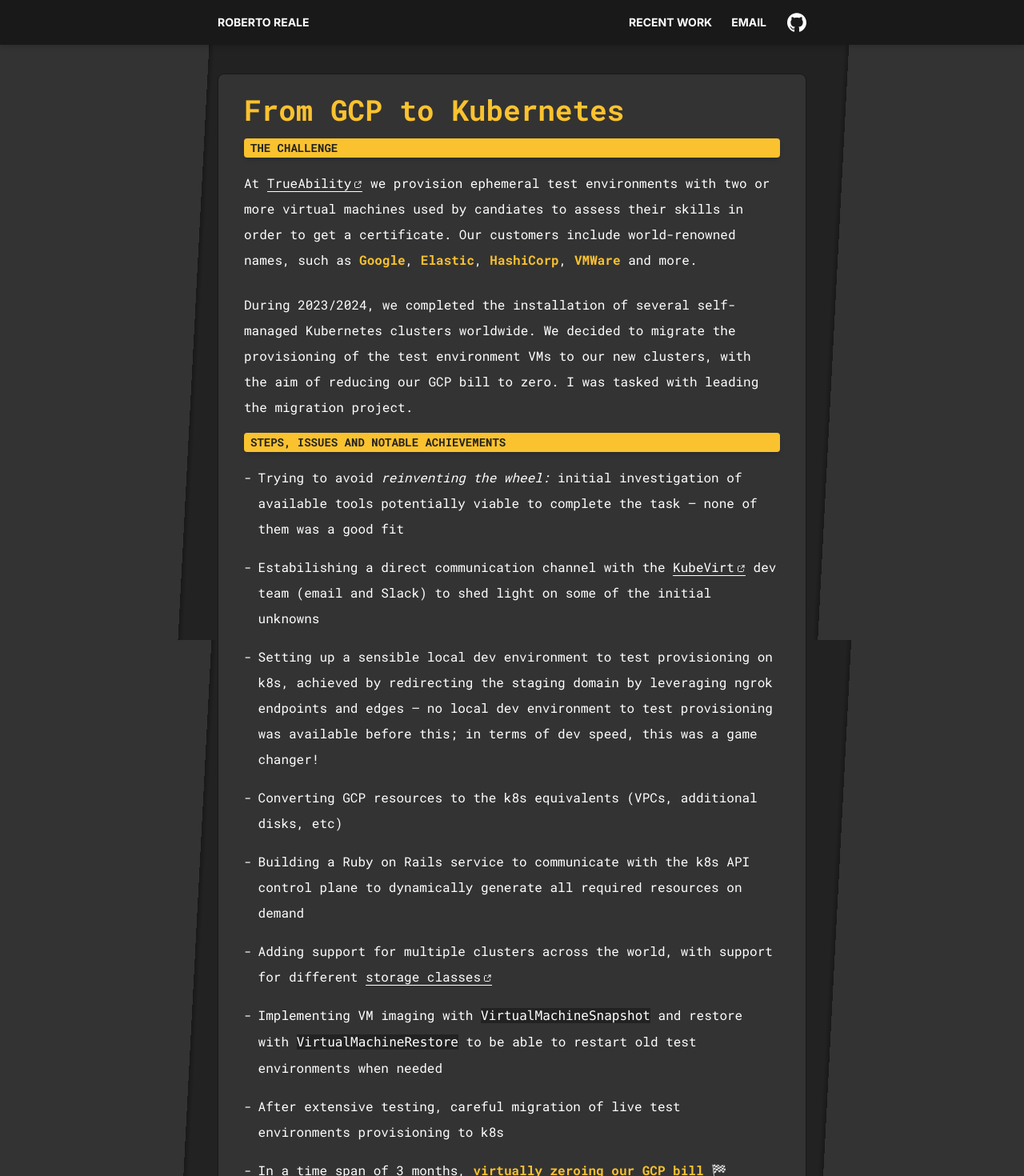
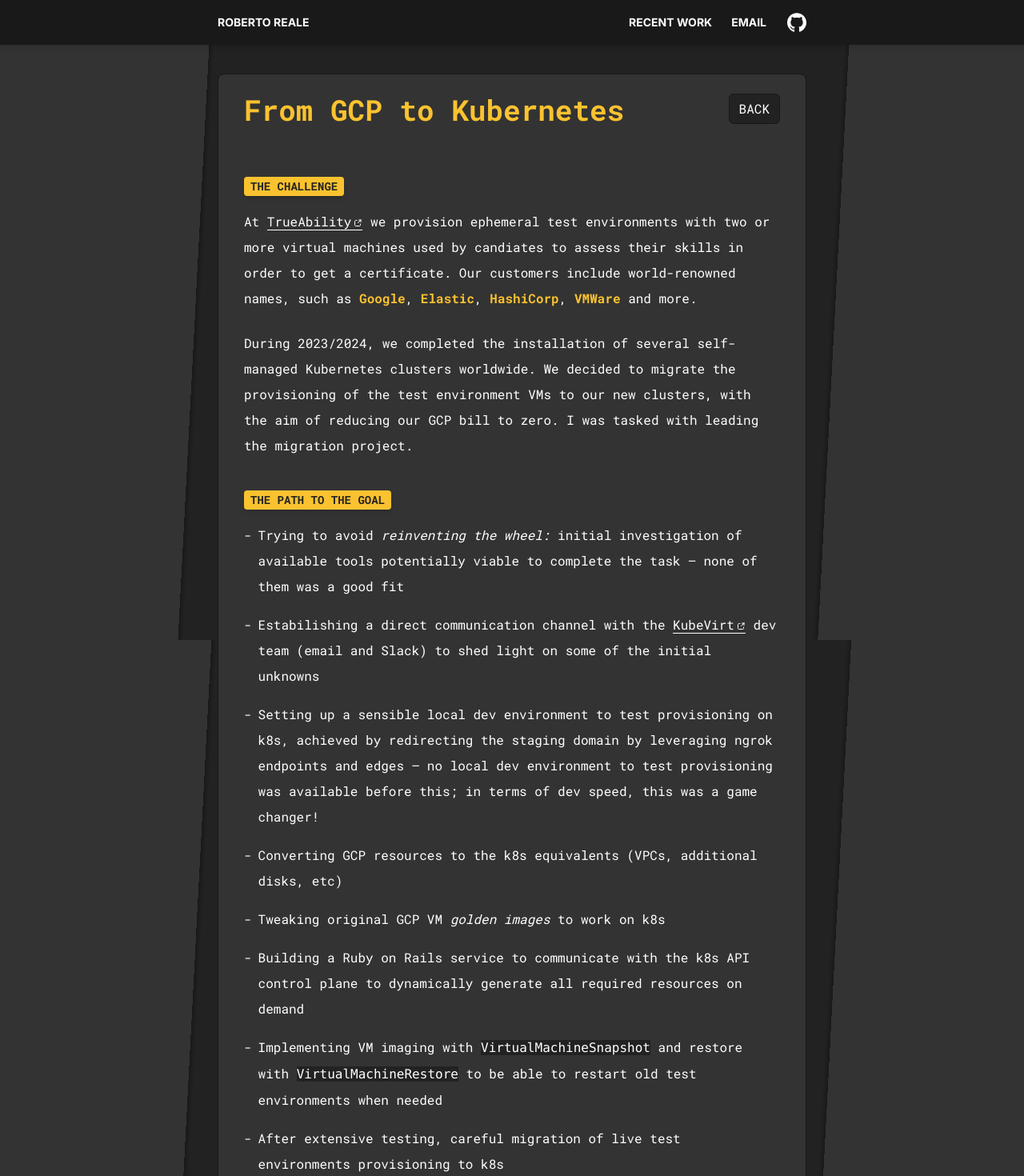
Before and after one commit to sickdyd/sickdyd.github.io, a Next.js app: page /recent-work/from-gcp-to-k8s in a window 1280 px wide. Shown: the top 1470 px of the page at 80% size. Built offline with nearby package versions, Linux system fonts and the light colour scheme.

Commit message:
Add GoBack and GoTop buttons

```diff
--- /dev/null
+++ b/src/app/components/GoBack.tsx
@@ -0,0 +1,19 @@
+"use client";
+import { useRouter } from "next/navigation";
+
+export default function GoBack() {
+  const router = useRouter();
+
+  const handleOnClick = () => {
+    router.back();
+  };
+
+  return (
+    <span
+      onClick={handleOnClick}
+      className="place-self-start rounded-md border border-quaternary bg-tertiary pb-0.5 pl-3 pr-3 pt-0.5 text-white hover:cursor-pointer hover:text-primary"
+    >
+      BACK
+    </span>
+  );
+}
--- /dev/null
+++ b/src/app/components/GoTop.tsx
@@ -0,0 +1,16 @@
+"use client";
+
+export default function GoTop() {
+  const handleOnClick = () => {
+    window.scrollTo({ top: 0, behavior: "smooth" });
+  };
+
+  return (
+    <span
+      onClick={handleOnClick}
+      className="self-end rounded-md border border-quaternary bg-secondary pb-0.5 pl-2 pr-2 pt-0.5 text-white hover:cursor-pointer hover:text-primary"
+    >
+      TOP
+    </span>
+  );
+}
--- a/src/app/components/H1.tsx
+++ b/src/app/components/H1.tsx
@@ -1,3 +1,16 @@
-export default function H1({ children }: { children: React.ReactNode }) {
-  return <h1 className="mb-4 text-4xl font-bold text-primary">{children}</h1>;
+import GoBack from "./GoBack";
+
+export default function H1({
+  children,
+  withBack,
+}: {
+  children: React.ReactNode;
+  withBack?: boolean;
+}) {
+  return (
+    <div className="flex justify-between">
+      <h1 className="mb-8 text-4xl font-bold text-primary">{children}</h1>
+      {withBack && <GoBack />}
+    </div>
+  );
 }
--- a/src/app/components/Subtitle.tsx
+++ b/src/app/components/Subtitle.tsx
@@ -1,6 +1,6 @@
 export default function Subtitle({ children }: { children?: React.ReactNode }) {
   return (
-    <h3 className="shadow-3d mb-4 mt-4 self-start rounded bg-primary pb-0.5 pl-2 pr-2 pt-0.5 text-sm font-bold uppercase text-tertiary shadow-md">
+    <h3 className="shadow-3d mb-4 mt-8 inline-block flex-grow-0 self-start rounded bg-primary pb-0.5 pl-2 pr-2 pt-0.5 text-sm font-bold uppercase text-tertiary shadow-md">
       {children}
     </h3>
   );
--- a/src/app/components/TextWrapper.tsx
+++ b/src/app/components/TextWrapper.tsx
@@ -1,11 +1,21 @@
+import Link from "next/link";
+
 export default function TextWrapper({
   children,
+  href,
 }: {
   children: React.ReactNode;
+  href?: string;
 }) {
-  return (
-    <div className="mb-4 rounded-lg border border-quaternary bg-secondary pb-6 pl-8 pr-8 pt-6 text-white shadow-sm">
-      {children}
-    </div>
+  const className = `mb-4 rounded-lg border border-quaternary bg-secondary pb-6 pl-8 pr-8 pt-6 text-white shadow-sm ${
+    href ? "hover:bg-quaternary" : ""
+  }`;
+
+  return href ? (
+    <Link href={href}>
+      <div className={className}>{children}</div>
+    </Link>
+  ) : (
+    <div className={className}>{children}</div>
   );
 }
--- a/src/app/page.tsx
+++ b/src/app/page.tsx
@@ -1,5 +1,6 @@
 import Image from "next/image";
 import CodeBlock from "./components/CodeBlock";
+import GoTop from "./components/GoTop";
 import ImageWithText from "./components/ImageWithText";
 import Link from "./components/Link";
 import Quote from "./components/Quote";
@@ -196,6 +197,7 @@
         </Link>{" "}
         and let’s start a conversation :-)
       </p>
+      <GoTop />
     </div>
   );
 }
--- a/src/app/recent-work/RecentWorkItem.tsx
+++ b/src/app/recent-work/RecentWorkItem.tsx
@@ -1,4 +1,3 @@
-import Link from "next/link";
 import ImageWithText from "../components/ImageWithText";
 import Subtitle from "../components/Subtitle";
 import TextWrapper from "../components/TextWrapper";
@@ -16,12 +15,11 @@
   techStackIcons?: string[];
 }) {
   return (
-    <Link href={link}>
-      <TextWrapper>
-        <div className="flex flex-col gap-4">
+    <TextWrapper href="/recent-work/from-gcp-to-k8s">
+      <div className="flex flex-col">
         <Subtitle>{title}</Subtitle>
         <p>{description}</p>
-          <span className="mt-4 text-nowrap text-xs text-primary">
+        <span className="mb-6 mt-6 text-nowrap text-xs text-primary">
           TECH STACK
         </span>
         <div className="grid grid-cols-8 gap-4">
@@ -35,6 +33,5 @@
         </div>
       </div>
     </TextWrapper>
-    </Link>
   );
 }
--- a/src/app/recent-work/from-gcp-to-k8s/page.tsx
+++ b/src/app/recent-work/from-gcp-to-k8s/page.tsx
@@ -1,4 +1,5 @@
 import CodeBlock from "@/app/components/CodeBlock";
+import GoTop from "@/app/components/GoTop";
 import H1 from "@/app/components/H1";
 import Link from "@/app/components/Link";
 import Subtitle from "@/app/components/Subtitle";
@@ -7,9 +8,9 @@
 
 export default function GCPToK8s() {
   return (
-    <>
+    <div className="flex flex-col">
       <TextWrapper>
-        <H1>From GCP to Kubernetes</H1>
+        <H1 withBack>From GCP to Kubernetes</H1>
         <Subtitle>The challenge</Subtitle>
         <p className="mb-6">
           At{" "}
@@ -34,7 +35,7 @@
           aim of reducing our GCP bill to zero. I was tasked with leading the
           migration project.
         </p>
-        <Subtitle>Steps, issues and notable achievements</Subtitle>
+        <Subtitle>THE PATH TO THE GOAL</Subtitle>
         <div className="flex flex-col gap-4">
           <div className="flex gap-2">
             <span>-</span>
@@ -75,22 +76,15 @@
           <div className="flex gap-2">
             <span>-</span>
             <p>
-              Building a Ruby on Rails service to communicate with the k8s API
-              control plane to dynamically generate all required resources on
-              demand
+              Tweaking original GCP VM <i>golden images</i> to work on k8s
             </p>
           </div>
           <div className="flex gap-2">
             <span>-</span>
             <p>
-              Adding support for multiple clusters across the world, with
-              support for different{" "}
-              <Link
-                href="https://kubernetes.io/docs/concepts/storage/storage-classes/"
-                target="_blank"
-              >
-                storage classes
-              </Link>
+              Building a Ruby on Rails service to communicate with the k8s API
+              control plane to dynamically generate all required resources on
+              demand
             </p>
           </div>
           <div className="flex gap-2">
@@ -118,6 +112,7 @@
           </div>
         </div>
       </TextWrapper>
-    </>
+      <GoTop />
+    </div>
   );
 }
--- a/src/app/recent-work/page.tsx
+++ b/src/app/recent-work/page.tsx
@@ -1,4 +1,5 @@
 import { ReactNode } from "react";
+import GoTop from "../components/GoTop";
 import H1 from "../components/H1";
 import TextWrapper from "../components/TextWrapper";
 import RecentWorkEntry from "./RecentWorkItem";
@@ -12,7 +13,7 @@
   return (
     <>
       <TextWrapper>
-        <H1>Recent work</H1>
+        <H1 withBack>Recent work</H1>
         <p className="text-quinary">
           Due to the diverse nature of the roles I've covered in my career, some
           of the most memorable achievements are not something that can be
@@ -50,6 +51,7 @@
         description="Figma plugin for UXPin application, allowing designers to import their Figma projects in UXPin..."
         link="/recent-work/uxpin-plugin-figma"
       />
+      <GoTop />
     </>
   );
 }
```
Lines whose indentation alone changed are shown as unchanged.
